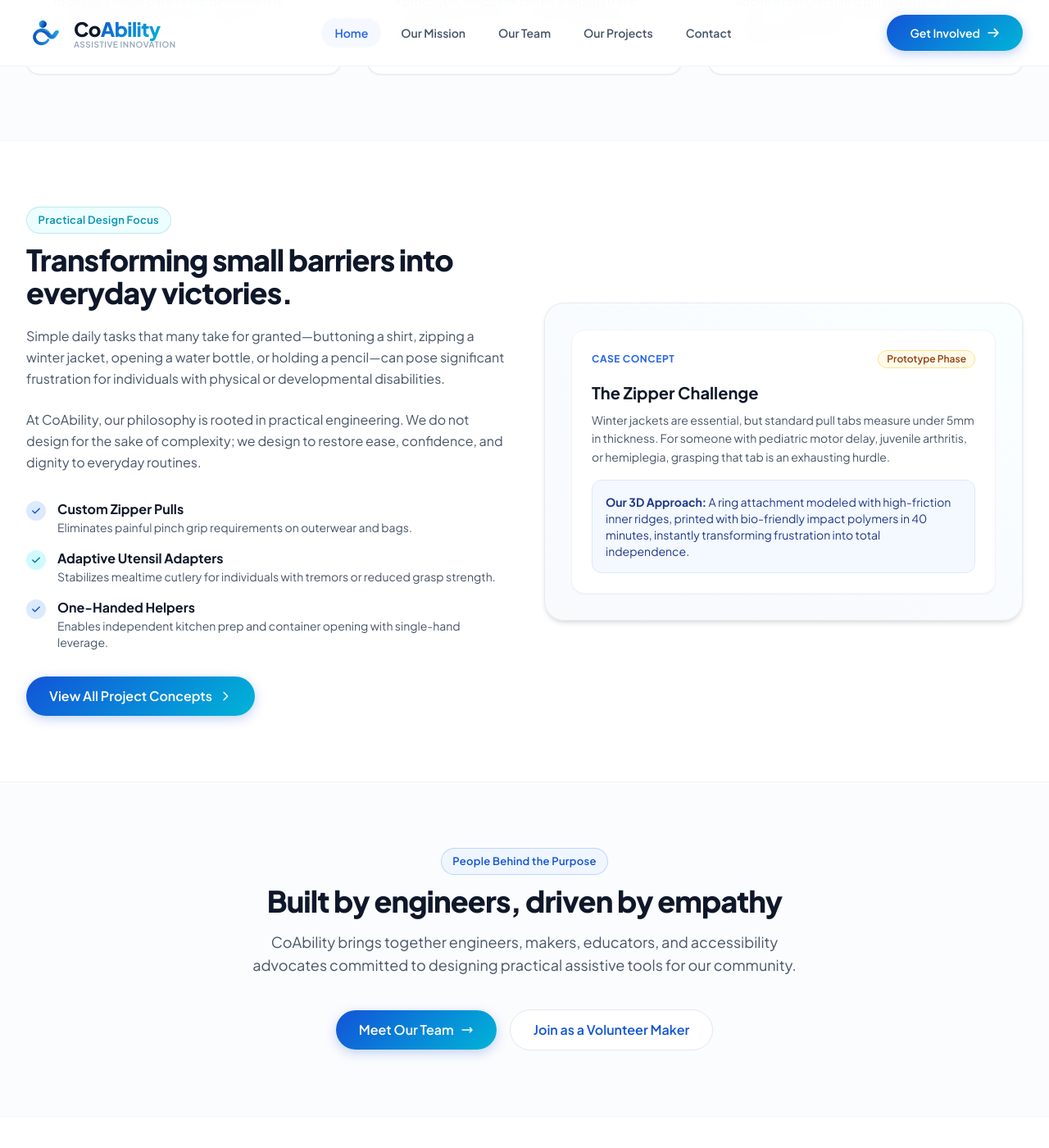
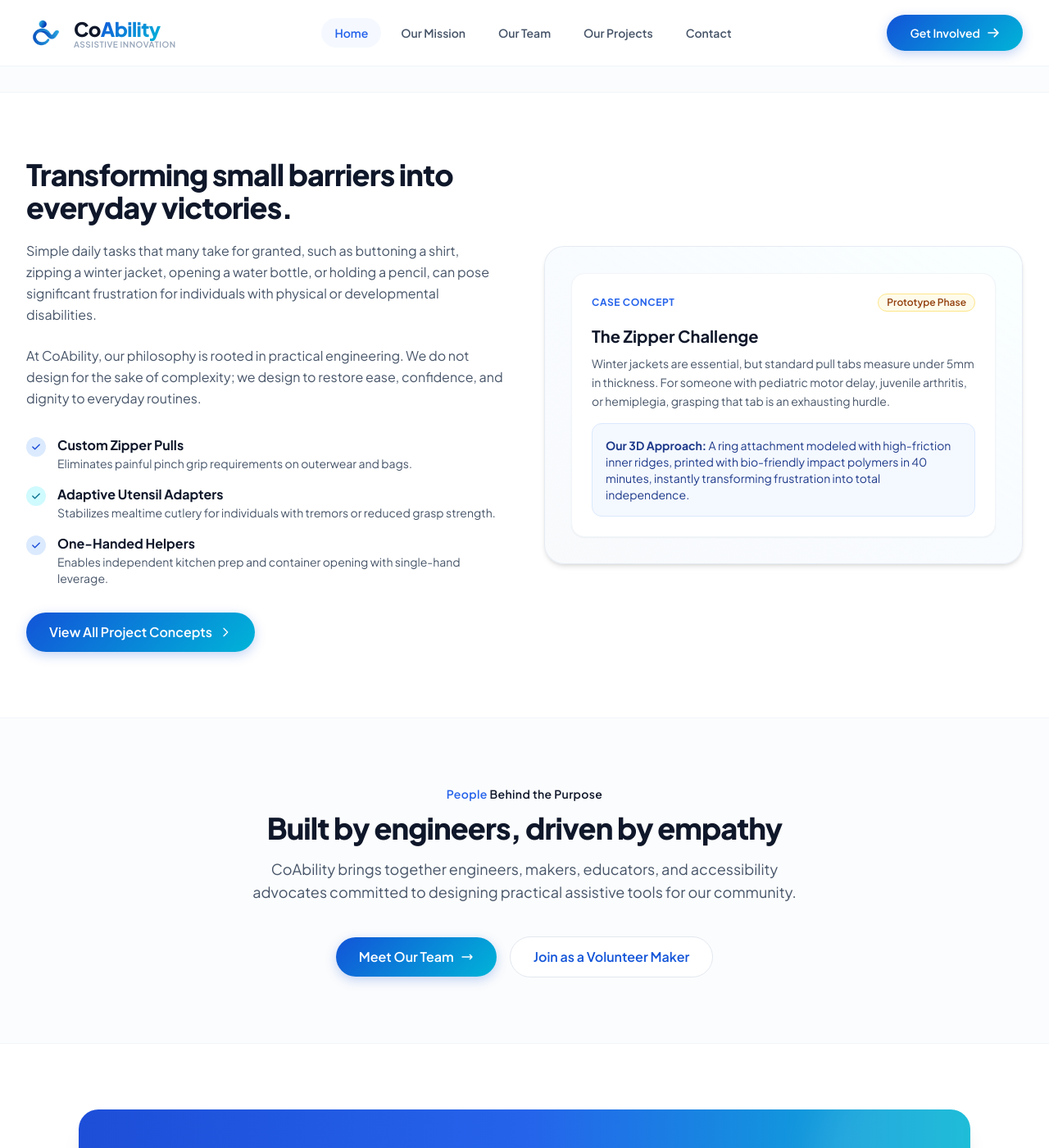
Before and after one commit to Hesham-Katabi/CoAbility, a Jekyll site: the page built from index.html, in a window 1280 px wide and 1400 px high, scrolled down 1364 px. Shown: the whole window at 82% size. Built offline with Jekyll 4.4.1, drawn with Linux system fonts in a browser that asks for light colours; nearby versions of some CDN libraries; some of the changed text lies outside the part shown.

Commit message:
Refine homepage layout, remove hero checkmarks/bubbles, and update section typography

```diff
--- a/index.html
+++ b/index.html
@@ -11,12 +11,6 @@ description: "CoAbility is a nonprofit initiative improving the lives of individ
 
       <!-- Hero Copy -->
       <div class="lg:col-span-7 text-center lg:text-left">
-
-        <!-- Eyebrow Tag -->
-        <div class="inline-flex items-center gap-2 px-3.5 py-1.5 rounded-full bg-blue-50 border border-blue-100 text-blue-700 text-xs sm:text-sm font-semibold mb-6 shadow-sm">
-          <span class="w-2 h-2 rounded-full bg-cyan-400 animate-pulse" aria-hidden="true"></span>
-          <span>Empowering Independence Through 3D Innovation</span>
-        </div>
 
         <h1 class="text-4xl sm:text-5xl lg:text-6xl font-extrabold text-slate-900 tracking-tight leading-[1.15] mb-6">
           Engineering practical solutions for <span class="text-gradient">everyday independence</span>.
@@ -37,22 +31,6 @@ description: "CoAbility is a nonprofit initiative improving the lives of individ
           <a href="{{ '/mission.html' | relative_url }}" class="btn-secondary w-full sm:w-auto text-base">
             Learn About Our Mission
           </a>
-        </div>
-
-        <!-- Indicator Checkmarks -->
-        <div class="mt-10 pt-8 border-t border-slate-200/60 flex items-center justify-center lg:justify-start gap-6 text-xs text-slate-500 font-medium">
-          <div class="flex items-center gap-2">
-            <svg class="w-4 h-4 text-emerald-600" fill="currentColor" viewBox="0 0 20 20" aria-hidden="true">
-              <path fill-rule="evenodd" d="M10 18a8 8 0 100-16 8 8 0 000 16zm3.707-9.293a1 1 0 00-1.414-1.414L9 10.586 7.707 9.293a1 1 0 00-1.414 1.414l2 2a1 1 0 001.414 0l4-4z" clip-rule="evenodd"/>
-            </svg>
-            <span>Human-Centered Ergonomics</span>
-          </div>
-          <div class="flex items-center gap-2">
-            <svg class="w-4 h-4 text-blue-600" fill="currentColor" viewBox="0 0 20 20" aria-hidden="true">
-              <path fill-rule="evenodd" d="M10 18a8 8 0 100-16 8 8 0 000 16zm3.707-9.293a1 1 0 00-1.414-1.414L9 10.586 7.707 9.293a1 1 0 00-1.414 1.414l2 2a1 1 0 001.414 0l4-4z" clip-rule="evenodd"/>
-            </svg>
-            <span>Rapid 3D Additive Fabrication</span>
-          </div>
         </div>
 
       </div>
@@ -117,7 +95,7 @@ description: "CoAbility is a nonprofit initiative improving the lives of individ
   <div class="max-w-7xl mx-auto px-4 sm:px-6 lg:px-8">
 
     <div class="text-center max-w-3xl mx-auto mb-16">
-      <span class="badge-pill badge-blue mb-3">Innovation Meets Human Need</span>
+      <span class="text-sm font-bold text-blue-600 uppercase tracking-wider block mb-3">Innovation Meets Human Need</span>
       <h2 class="text-3xl sm:text-4xl font-extrabold text-slate-900 tracking-tight mb-4">
         Why 3D printing changes the assistive landscape
       </h2>
@@ -176,12 +154,11 @@ description: "CoAbility is a nonprofit initiative improving the lives of individ
     <div class="grid grid-cols-1 lg:grid-cols-12 gap-12 items-center">
 
       <div class="lg:col-span-6 order-2 lg:order-1">
-        <span class="badge-pill badge-cyan mb-3">Practical Design Focus</span>
         <h2 class="text-3xl sm:text-4xl font-extrabold text-slate-900 tracking-tight mb-5">
           Transforming small barriers into everyday victories.
         </h2>
         <p class="text-slate-600 leading-relaxed mb-6">
-          Simple daily tasks that many take for granted—buttoning a shirt, zipping a winter jacket, opening a water bottle, or holding a pencil—can pose significant frustration for individuals with physical or developmental disabilities.
+          Simple daily tasks that many take for granted, such as buttoning a shirt, zipping a winter jacket, opening a water bottle, or holding a pencil, can pose significant frustration for individuals with physical or developmental disabilities.
         </p>
         <p class="text-slate-600 leading-relaxed mb-8">
           At CoAbility, our philosophy is rooted in practical engineering. We do not design for the sake of complexity; we design to restore ease, confidence, and dignity to everyday routines.
@@ -254,7 +231,9 @@ description: "CoAbility is a nonprofit initiative improving the lives of individ
 <!-- Team Teaser -->
 <section class="py-20 bg-slate-50/60 border-b border-slate-100">
   <div class="max-w-7xl mx-auto px-4 sm:px-6 lg:px-8 text-center">
-    <span class="badge-pill badge-blue mb-3">People Behind the Purpose</span>
+    <span class="text-sm font-semibold text-slate-900 tracking-wide mb-3 inline-block">
+      <span class="text-blue-600">People</span> Behind the Purpose
+    </span>
     <h2 class="text-3xl sm:text-4xl font-extrabold text-slate-900 tracking-tight mb-4">
       Built by engineers, driven by empathy
     </h2>
```
